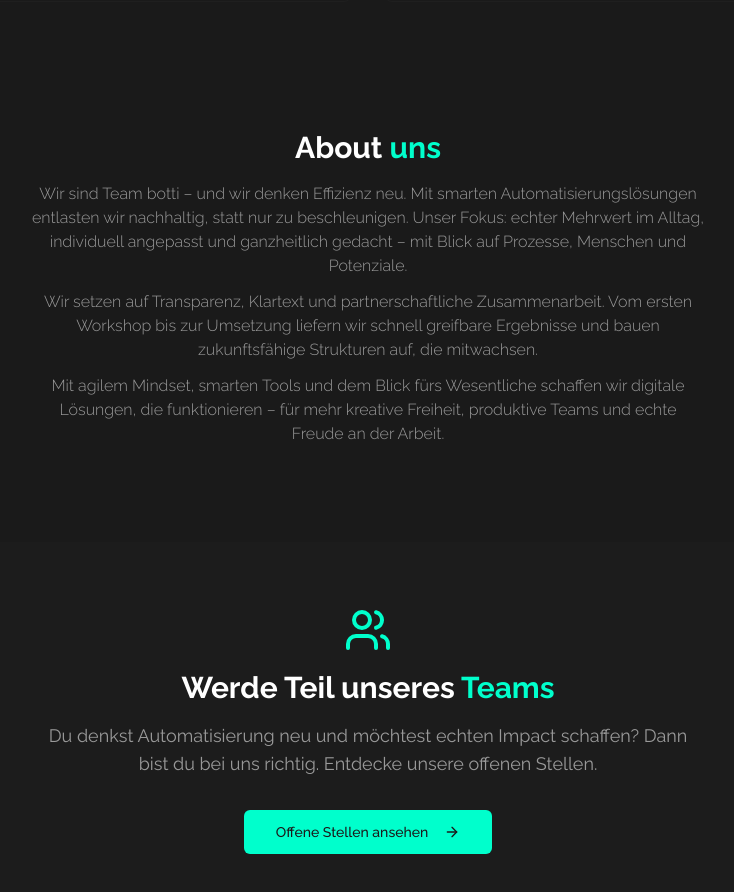
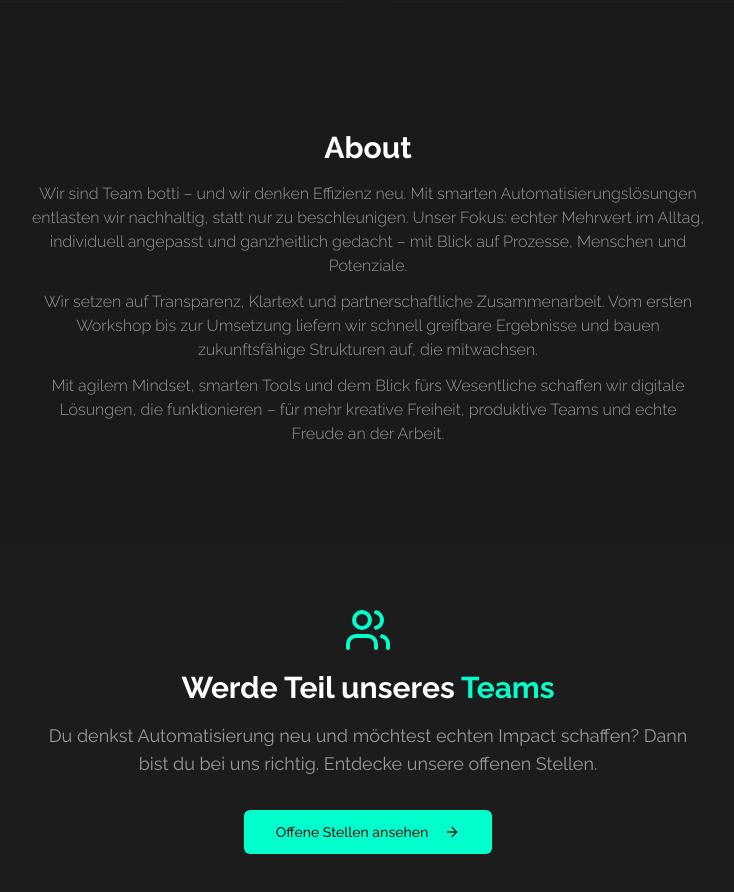
Before and after one commit to RobertLinke89/heybotti, a React (Vite) app: page / in a window 1280 px wide. Shown: the part 4800-5692 px from the top of the page, without its empty margins (272-1006 px from the left). Built offline with nearby package versions, Linux system fonts and the light colour scheme.

Commit message:
Rename "About"

```diff
--- a/src/components/Team.tsx
+++ b/src/components/Team.tsx
@@ -39,7 +39,7 @@ const Team = () => {
       <div className="max-w-6xl mx-auto px-4 sm:px-6 lg:px-8">
         <div className="text-center mb-8">
           <h2 className="text-3xl font-bold text-foreground mb-4 font-raleway">
-            About <span className="text-primary">uns</span>
+            About
           </h2>
           <div className="max-w-2xl mx-auto text-center space-y-3">
             <p className="text-base text-muted-foreground font-raleway font-light">
```
